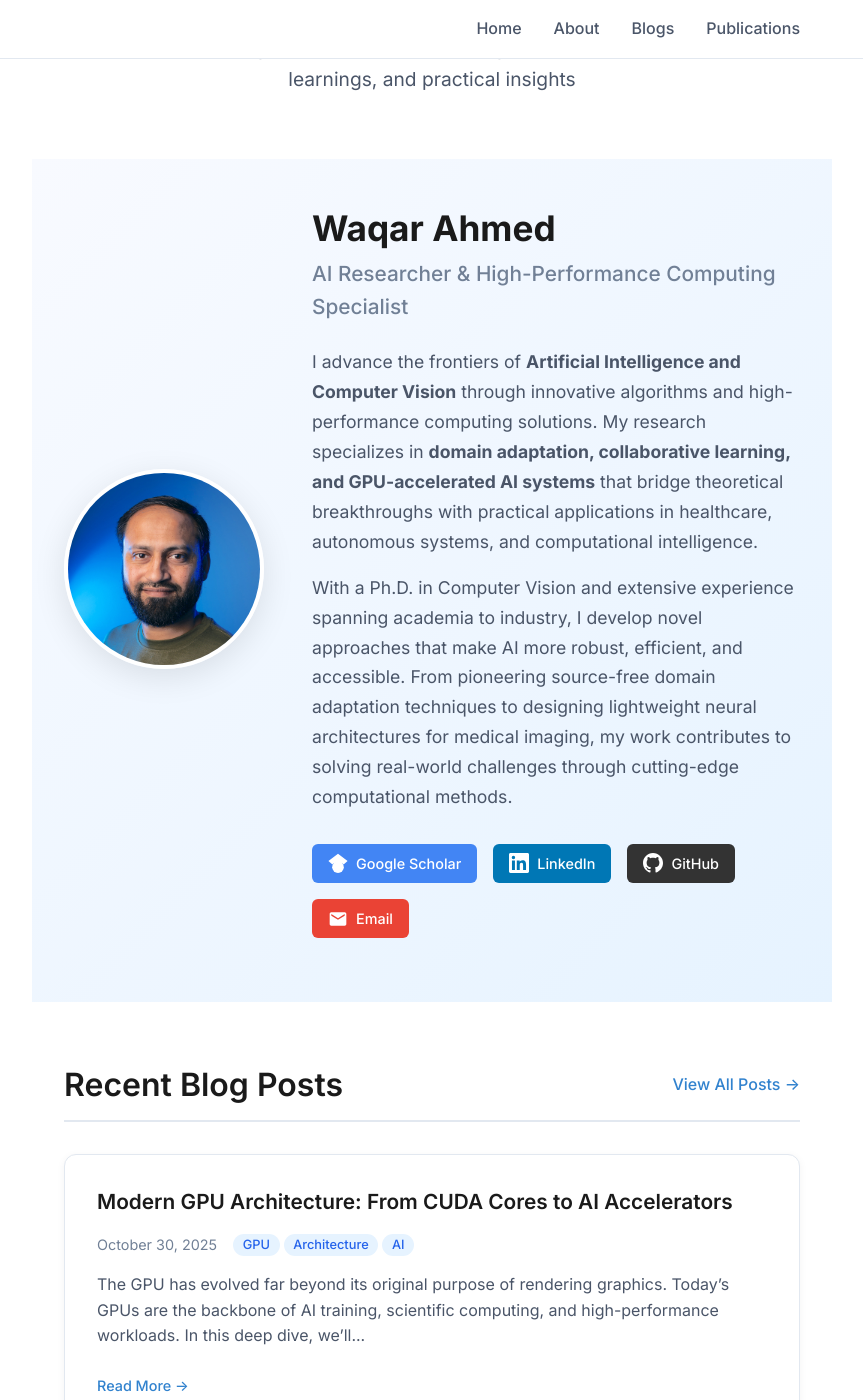
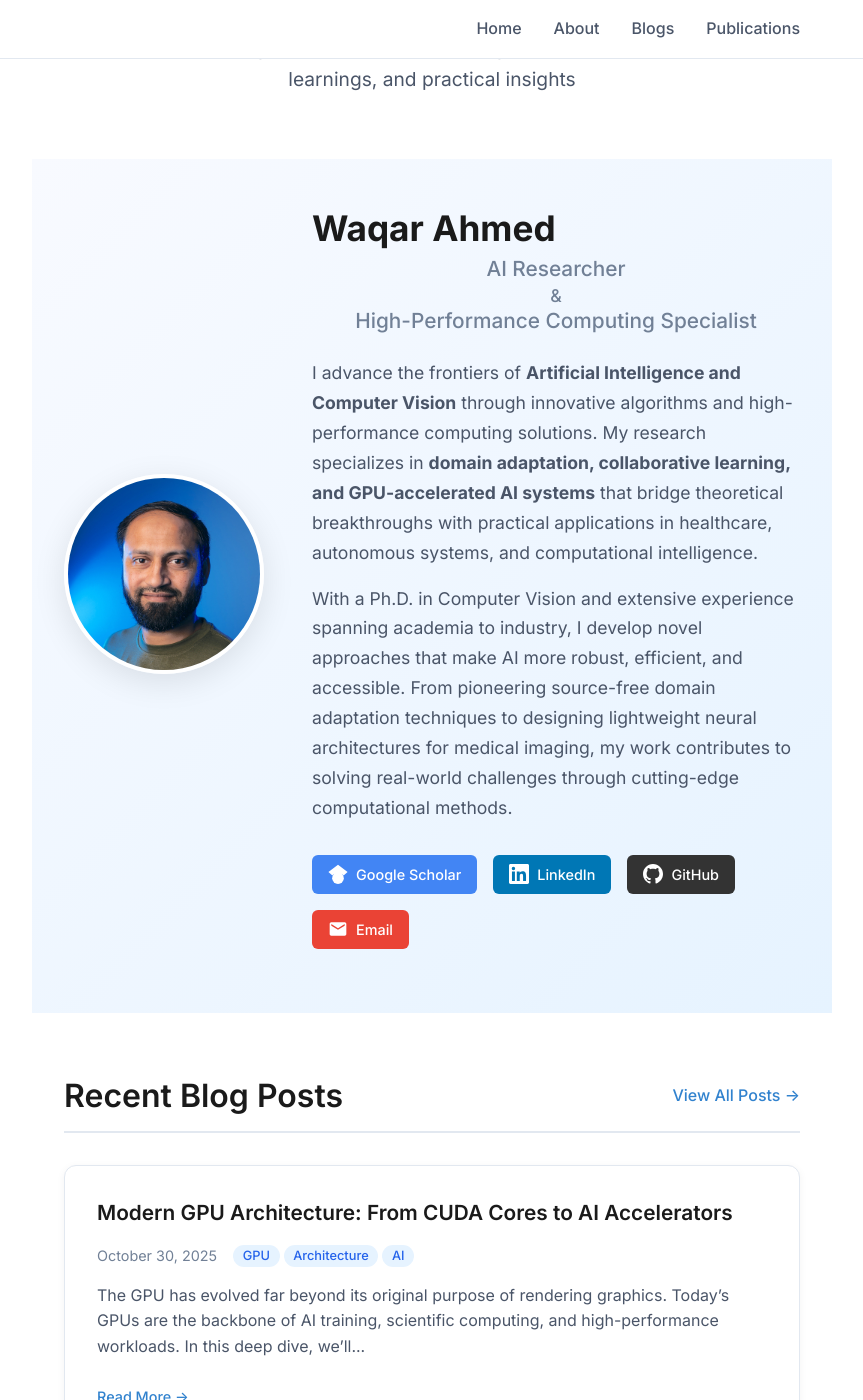
Before and after one commit to waqarahmed89/waqarahmed.github.io, a Jekyll site: the page built from index.html, in a window 1280 px wide and 1400 px high, scrolled down 267 px. Shown: the whole window, without its empty margins (208-1071 px from the left). Built offline with Jekyll 4.4.1, drawn with Linux system fonts in a browser that asks for light colours; the list of posts is cut into pages by our own code.

Commit message:
update hero subtitle layout for improved clarity and styling

```diff
--- a/index.html
+++ b/index.html
@@ -21,7 +21,11 @@ layout: default
             </div>
             <div class="bio-content">
                 <h2 class="hero-name">Waqar Ahmed</h2>
-                <p class="hero-subtitle">AI Researcher & High-Performance Computing Specialist</p>
+                <p class="hero-subtitle">
+                    <span class="subtitle-line">AI Researcher</span>
+                    <span class="subtitle-connector">&</span>
+                    <span class="subtitle-line">High-Performance Computing Specialist</span>
+                </p>
                 <div class="bio-text">
                     <p>I advance the frontiers of <strong>Artificial Intelligence and Computer Vision</strong> through innovative algorithms and high-performance computing solutions. My research specializes in <strong>domain adaptation, collaborative learning, and GPU-accelerated AI systems</strong> that bridge theoretical breakthroughs with practical applications in healthcare, autonomous systems, and computational intelligence.</p>
                     <p>With a Ph.D. in Computer Vision and extensive experience spanning academia to industry, I develop novel approaches that make AI more robust, efficient, and accessible. From pioneering source-free domain adaptation techniques to designing lightweight neural architectures for medical imaging, my work contributes to solving real-world challenges through cutting-edge computational methods.</p>
@@ -208,6 +212,21 @@ layout: default
     color: #718096;
     margin: 0 0 1.5rem 0;
     font-weight: 500;
+    display: flex;
+    flex-direction: column;
+    align-items: center;
+    line-height: 1.2;
+}
+
+.subtitle-line {
+    display: block;
+}
+
+.subtitle-connector {
+    display: block;
+    font-size: 1.1rem;
+    color: #718096;
+    margin: 0.2rem 0;
 }
 
 .bio-text p {
@@ -438,6 +457,14 @@ layout: default
         font-size: 1.8rem;
     }
 
+    .hero-subtitle {
+        font-size: 1.1rem;
+    }
+
+    .subtitle-connector {
+        font-size: 1rem;
+    }
+
     .posts-grid {
         grid-template-columns: 1fr;
     }
```
